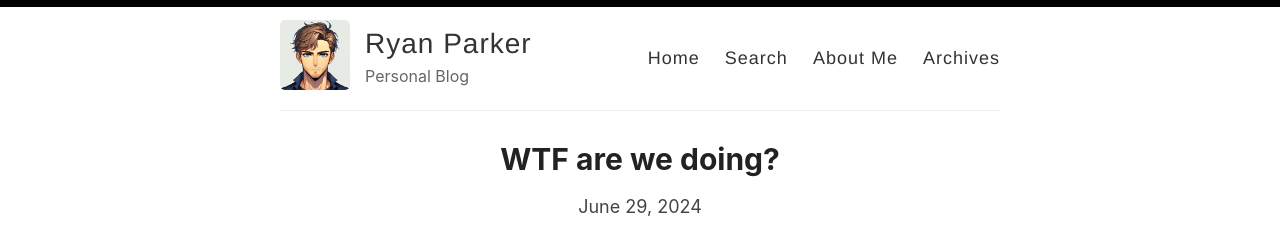
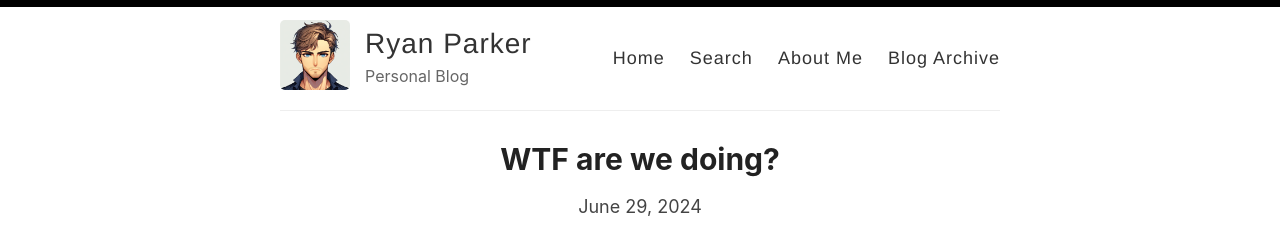
Before and after one commit to ryanparkr/ryanparkr.github.io, a Jekyll site: the page built from index.html, in a window 1280 px wide. Shown: the top 241 px of the page. Built offline with Jekyll 4.4.1, drawn with Linux system fonts in a browser that asks for light colours; the list of posts is cut into pages by our own code.

Commit message:
Update default.html

```diff
--- a/_layouts/default.html
+++ b/_layouts/default.html
@@ -31,7 +31,7 @@
               <a href="{{ site.baseurl }}/">Home</a>
               <a href="{{ site.baseurl }}/search">Search</a>
               <a href="{{ site.baseurl }}/about">About Me</a>
-              <a href="{{ site.baseurl }}/archive">Archives</a>
+              <a href="{{ site.baseurl }}/archive">Blog Archive</a>
             </nav>
           </header>
         </div>
@@ -51,7 +51,6 @@
         </div>
       </div>
     </div>
-
     {% include analytics.html %}
   </body>
 </html>
```
